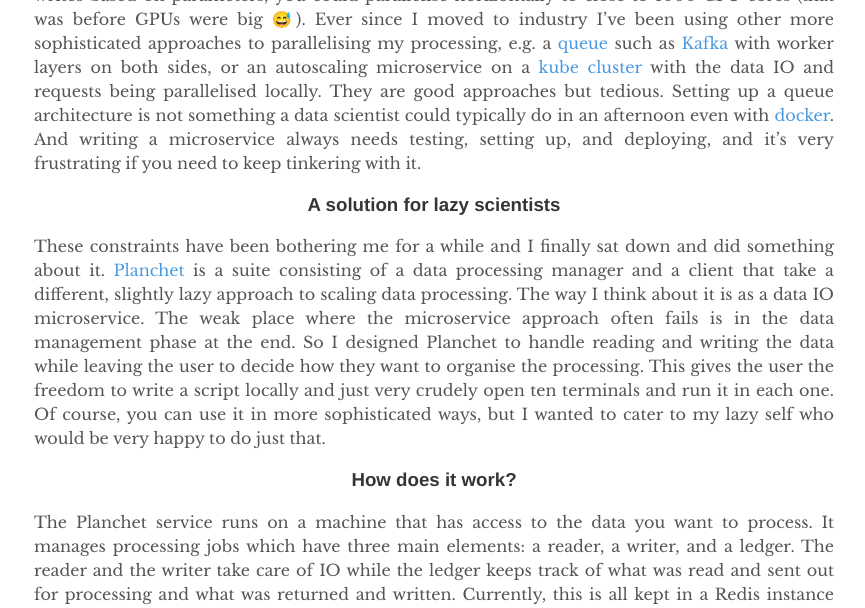
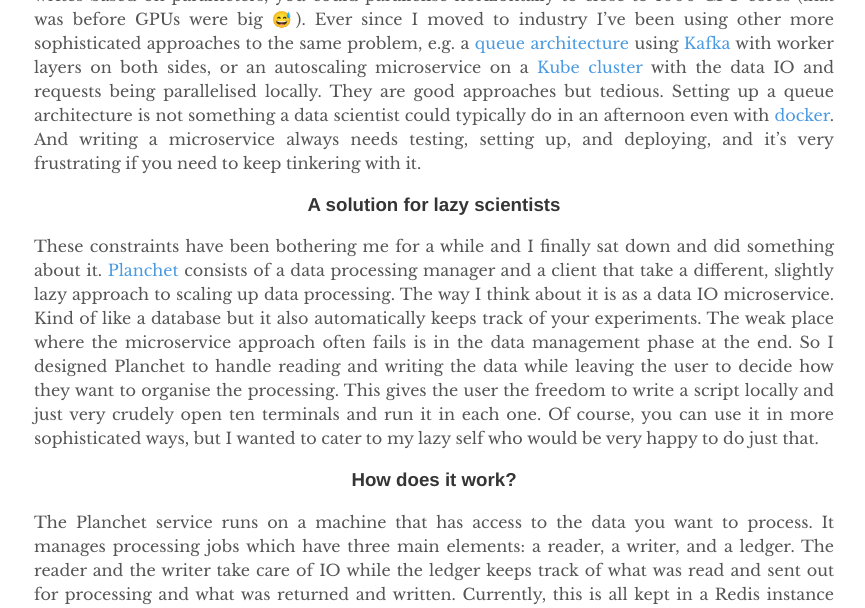
Before and after one commit to savkov/savkov.github.io, a Jekyll site: the page built from _code/2020-04-13-planchet.md, in a window 1280 px wide and 1400 px high, scrolled down 676 px. Shown: the top 608 px of the window, without its empty margins (206-1071 px from the left). Built offline with Jekyll 4.4.1, drawn with Linux system fonts in a browser that asks for light colours; some of the changed text lies outside the part shown.

Commit message:
⌨️ typos fixed

```diff
--- a/_code/2020-04-13-planchet.md
+++ b/_code/2020-04-13-planchet.md
@@ -21,11 +21,11 @@ university. As long as you could break down your task to a small enough unit
 and write a script that reads and writes based on parameters,
 you could parallelise horizontally to close to 1000 CPU cores (that was before
 GPUs were big 😅). Ever since I moved to industry I've been using other more
-sophisticated approaches to parallelising my processing, e.g.
-a [queue](https://en.wikipedia.org/wiki/Message_queue) such as
+sophisticated approaches to the same problem, e.g.
+a [queue architecture](https://en.wikipedia.org/wiki/Message_queue) using
 [Kafka](https://kafka.apache.org/intro) with worker layers on both sides, or
 an autoscaling microservice on
-a [kube cluster](https://en.wikipedia.org/wiki/Kubernetes) with the data IO and
+a [Kube cluster](https://en.wikipedia.org/wiki/Kubernetes) with the data IO and
 requests being parallelised locally. They
 are good approaches but tedious. Setting up a queue architecture is not
 something a data scientist could typically do in an afternoon even with
@@ -36,10 +36,11 @@ and it's very frustrating if you need to keep tinkering with it.
 ### A solution for lazy scientists
 
 These constraints have been bothering me for a while and I finally sat down and
-did something about it. [Planchet](https://github.com/savkov/Planchet) is a
-suite consisting of a data processing manager and a client that take a
-different, slightly lazy approach to scaling data processing.
-The way I think about it is as a data IO microservice.
+did something about it. [Planchet](https://github.com/savkov/Planchet)
+consists of a data processing manager and a client that take a
+different, slightly lazy approach to scaling up data processing.
+The way I think about it is as a data IO microservice. Kind of like a database
+but it also automatically keeps track of your experiments.
 The weak place where the microservice approach often fails is in
 the data management phase at the end. So I designed Planchet to handle reading
 and writing the data while leaving the user to decide how they want to organise
@@ -61,13 +62,14 @@ enabled persistence (so you don't lose it if your server 🔥).
 
 There are two standard data formats supported at the moment: CSV and
 JSONL. However, the system is designed with extensibility in mind so if you
-need something specific, all you need to do is add a reader and a writer class
-in the `plachet.io` module.
+need something specific, all you need to do is add a reader and/or a writer
+class in `plachet.io`. There are some constraints on the input/output types
+but I am thinking about how to do this in a more general way at the moment.
 
 On the client side the process is controlled using HTTP requests, and the data
 is sent back and forth in JSON format. The reason I thought a client may be
 necessary because I expect that the server may be busy at times (see
-below why) and autoretrying is a great convenience feature.
+below why) and auto-retrying is a great convenience feature.
 
 ### A practical example
 
@@ -205,7 +207,7 @@ creating a key-value pair for each processed item.
 
 ### Final words
 
-In conclusion I want to urge those of you who find this interesting. to go and
+In conclusion, I want to urge those of you who find this interesting to go and
 test it for yourself; and maybe report your issues if you find any.
 If you found it useful, give us a tweet about it -- we love internet points!
 
```
Also changed, not shown: other parts of _code/2020-04-13-planchet.md (+2 -2 lines).
